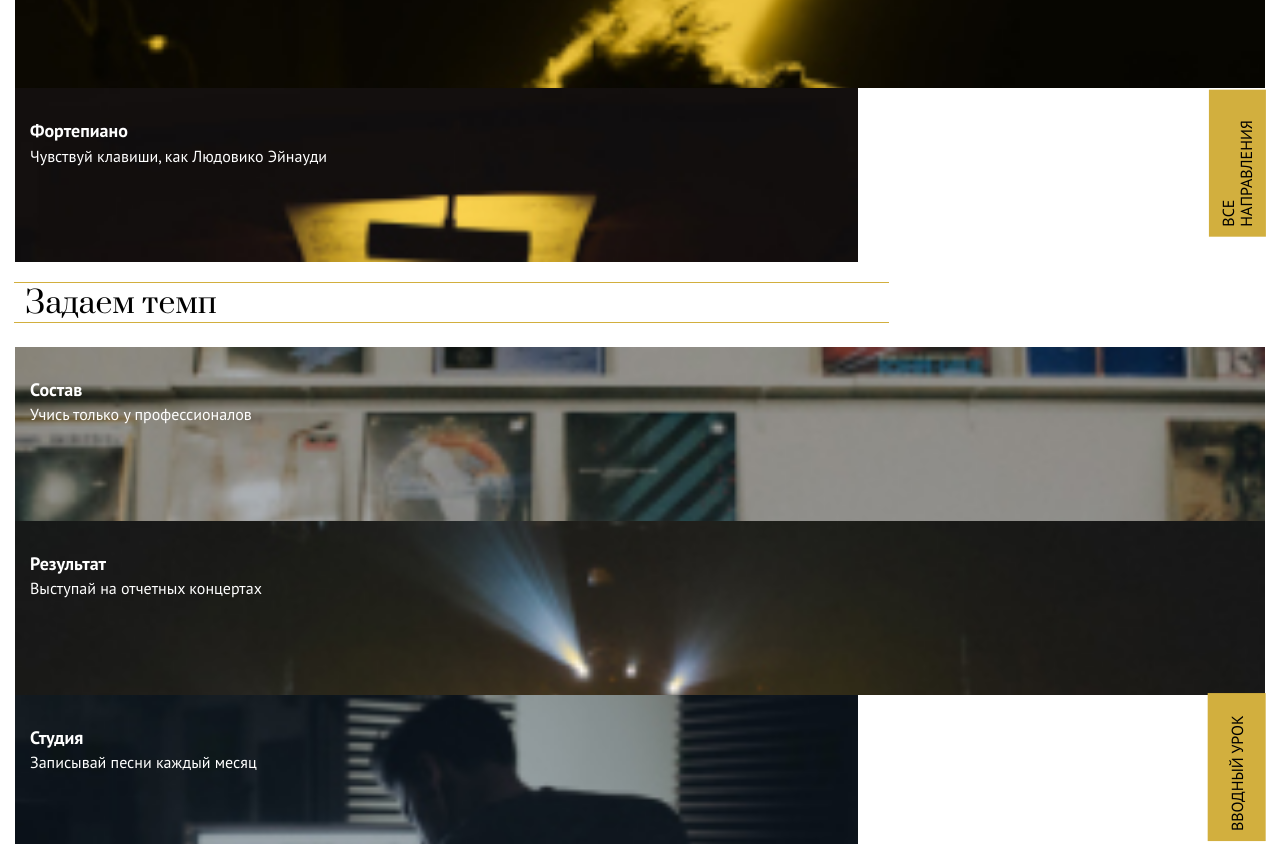
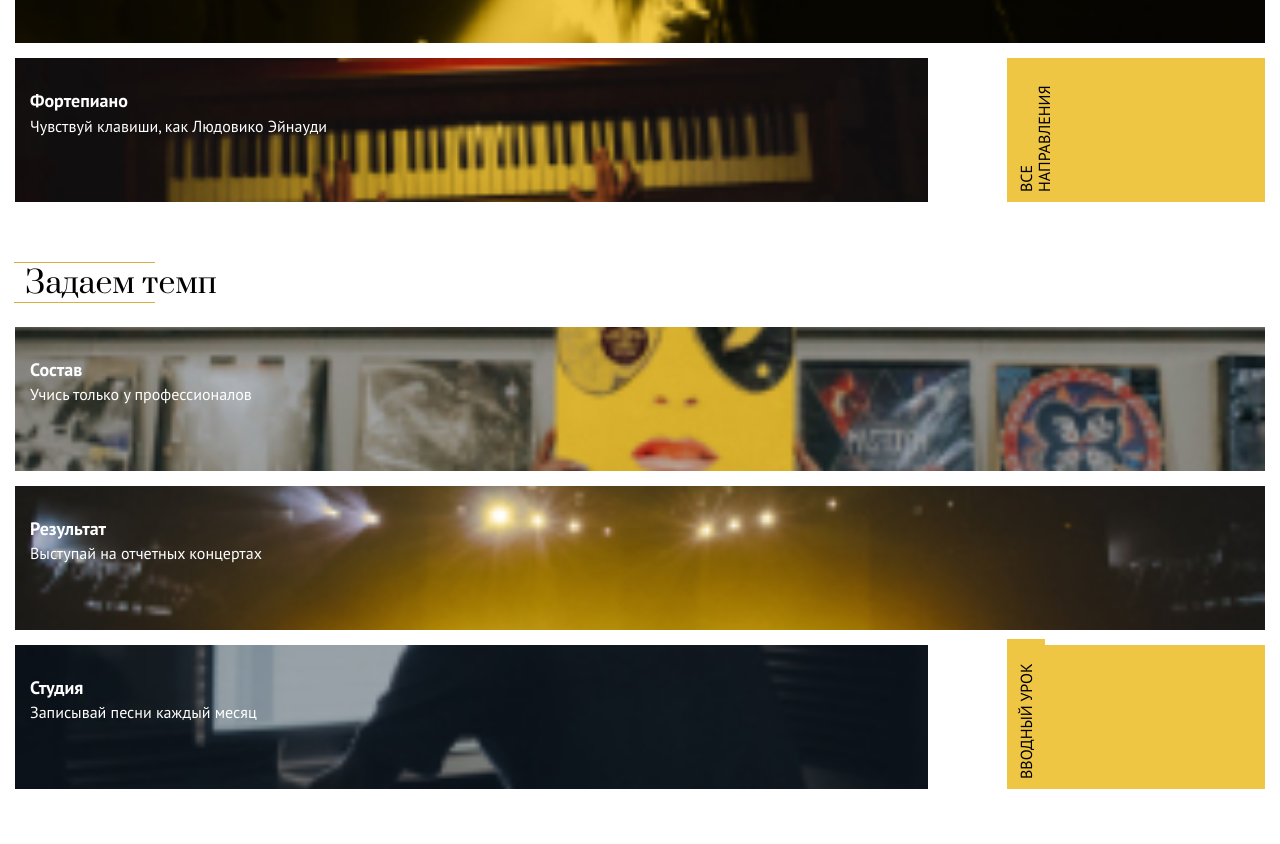
Before and after one commit to kseniyawald/epixx-diez, a plain HTML site: page index.html in a window 1280 px wide. Shown: the part 720-1564 px from the top of the page. Drawn offline with Linux system fonts and the light colour scheme.

Commit message:
закончила мобилку

```diff
--- a/css/style.css
+++ b/css/style.css
@@ -22,6 +22,10 @@
     font-style: normal;
 }
 
+*, html {
+  box-sizing: border-box;
+}
+
 body {
   font-family: 'PT Sans', sans-serif;
   font-weight: normal;
@@ -38,6 +42,7 @@
   text-decoration: none;
   font-size: 30px;
   font-family: Prata, serif;
+  z-index: 1;
 }
 
 h1,
@@ -88,7 +93,8 @@
 }
 
 .button {
-  background-color: #d2af3e;
+  background-color: #eec643;
+  box-sizing: border-box;
   display: block;
   padding-top: 15px;
   padding-bottom: 15px;
@@ -102,18 +108,47 @@
   width: 100%;
 }
 
+
+.button-grow-wrap {
+  position: relative;
+  flex-basis: 20.66666%;
+  background-color: #eec643;
+  margin-bottom: 40px;
+}
+
 .button-grow {
   position: absolute;
-  right: -31px;
-  bottom: 71px;
-  padding-right: 30px;
+  top: 100%;
+  transform-origin: 0 0;
   color: #000;
   transform: rotate(-90deg);
   text-align: left;
+  padding-right: 24px;
   padding-left: 10px;
   padding-top: 10px;
   padding-bottom: 10px;
 }
+
+.button-temp-wrap {
+  position: relative;
+  flex-basis: 20.66666%;
+  background-color: #eec643;
+  margin-bottom: 40px;
+}
+
+.button-temp {
+    position: absolute;
+    top: 100%;
+    transform-origin: 0 0;
+    color: #000;
+    transform: rotate(-90deg);
+    text-align: left;
+    padding-right: 24px;
+    padding-left: 10px;
+    padding-top: 10px;
+    padding-bottom: 10px;
+}
+
 
 .temp {
   position: relative;
@@ -211,21 +246,21 @@
   right: 0;
   top: 0;
   padding-left: 15px;
-  padding-top: 15px;
+  padding-top: 55px;
 }
 
 .nav_list {
   margin: 0;
   padding: 0;
   list-style: none;
-  padding-left: 5px;
   padding-top: 10px;
-  padding-bottom: 10px;
+  padding-bottom: 15px;
   width: 100%;
 }
 .nav_item {
   color: #fff;
-  line-height: 30px;
+  line-height: 38px;
+  letter-spacing: 1px;
 }
 
 section {
@@ -233,85 +268,79 @@
 }
 
 .grow {
+  display: flex;
+  flex-wrap: wrap;
   padding: 0 15px;
+  justify-content: space-between;
+}
+
+
+.vocal,
+.guitar,
+.piano {
+  background-repeat: no-repeat;
+  background-size: cover;
+  background-position: center;
+  height: 144px;
+  color: #fff;
+  padding: 15px 15px;
+  margin-bottom: 15px;
+  flex-basis: 100%;
 }
 
 .vocal {
   background-image: url(../images/directions_card_img_2_sm.jpg);
-  background-repeat: no-repeat;
-  background-size: 100%;
-  height: 144px;
-  color: #fff;
-  padding: 15px 15px;
-
 }
 
 .guitar {
   background-image: url(../images/directions_card_img_1_sm.jpg);
-  background-repeat: no-repeat;
-  background-size: 100%;
-  height: 144px;
-  color: #fff;
-  padding: 15px 15px;
 }
 
 .piano {
   background-image: url(../images/directions_card_img_3_sm.jpg);
-  background-repeat: no-repeat;
-  background-size: 100%;
-  width: 65%;
-  height: 144px;
-  color: #fff;
-  padding: 15px 15px;
+  flex-basis: 73%;
+  margin-bottom: 40px;
+}
+
+.lections {
+  display: none;
 }
 
 
 .temp {
+  display: flex;
+  flex-wrap: wrap;
   padding: 0 15px;
+  justify-content: space-between;
+}
+
+
+.team,
+.result,
+.studio {
+  background-repeat: no-repeat;
+  background-size: cover;
+  background-position: center;
+  height: 144px;
+  color: #fff;
+  padding: 15px 15px;
+  margin-bottom: 15px;
+  flex-basis: 100%;
 }
 
 .team {
   background-image: url(../images/advantages_card_img_1_sm.jpg);
-  background-repeat: no-repeat;
-  background-size: 100%;
-  height: 144px;
-  color: #fff;
-  padding: 15px 15px;
 }
 
 .result {
   background-image: url(../images/advantages_card_img_2_sm.jpg);
-  background-repeat: no-repeat;
-  background-size: 100%;
-  height: 144px;
-  color: #fff;
-  padding: 15px 15px;
 }
 
 .studio {
   background-image: url(../images/advantages_card_img_3_sm.jpg);
-  background-repeat: no-repeat;
-  background-size: 100%;
-  height: 144px;
-  width: 65%;
-  color: #fff;
-  padding: 15px 15px;
-  position: relative;
+  flex-basis: 73%;
+  margin-bottom: 40px;
 }
-
-.button-temp {
-      position: absolute;
-    bottom: 72px;
-    right: -31px;
-    padding-right: 22px;
-    color: #000;
-    transform: rotate(-90deg);
-    text-align: left;
-    padding-left: 10px;
-    padding-top: 20px;
-    padding-bottom: 20px;
-}
-
 
 
 .video {
@@ -329,9 +358,20 @@
   height: 186px;
   width: 100%;
   color: #fff;
-  /*padding-top: 105px;*/
   padding-left: 10px;
+    position: relative;
 }
+
+
+.video__item:after {
+  content: '';
+  position: absolute;
+  left: 108px;
+  bottom: 75px;
+  border: 20px solid transparent;
+  border-left: 35px solid #eec643;
+}
+
 .video__item-content {
   display: flex;
   flex-direction: column;
@@ -404,7 +444,7 @@
 }
 
 
-@media (min-width: 1200px) {
+@media (min-width: 1280px) {
   .burger {
     display: none;
   }
--- a/index.html
+++ b/index.html
@@ -19,8 +19,6 @@
                      <a class="burger"><span class="burger-item"></span></a>
                 </div>
                 <nav class="nav">
-                    <a href="" class="logo">Diez</a>
-
                     <ul class="nav_list">
                         <li class="nav_item"><a href="">НАПРАВЛЕНИЯ</a></li>
                         <li class="nav_item"><a href="">О ШКОЛЕ</a></li>
@@ -53,7 +51,13 @@
             <h3>Фортепиано</h3>
             <span>Чувствуй клавиши, как Людовико Эйнауди</span>
         </div>
-        <a href="" class="button button-grow">ВСЕ <br>НАПРАВЛЕНИЯ</a>
+        <div class="lections">
+            <h3>Лекции</h3>
+            <span>Подтяни свои знания в теории музыки</span>
+        </div>
+        <div class="button-grow-wrap">
+            <a href="" class="button button-grow">ВСЕ <br>НАПРАВЛЕНИЯ</a>
+        </div>
     </section>
 
      <section class="temp">
@@ -70,9 +74,9 @@
             <h3>Студия</h3>
             <span>Записывай песни каждый месяц</span>
         </div>
-
-        <a href="" class="button button-temp">ВВОДНЫЙ УРОК</a>
-
+        <div class="button-temp-wrap">
+            <a href="" class="button button-temp">ВВОДНЫЙ УРОК</a>
+        </div>
     </section>
 
 
```
